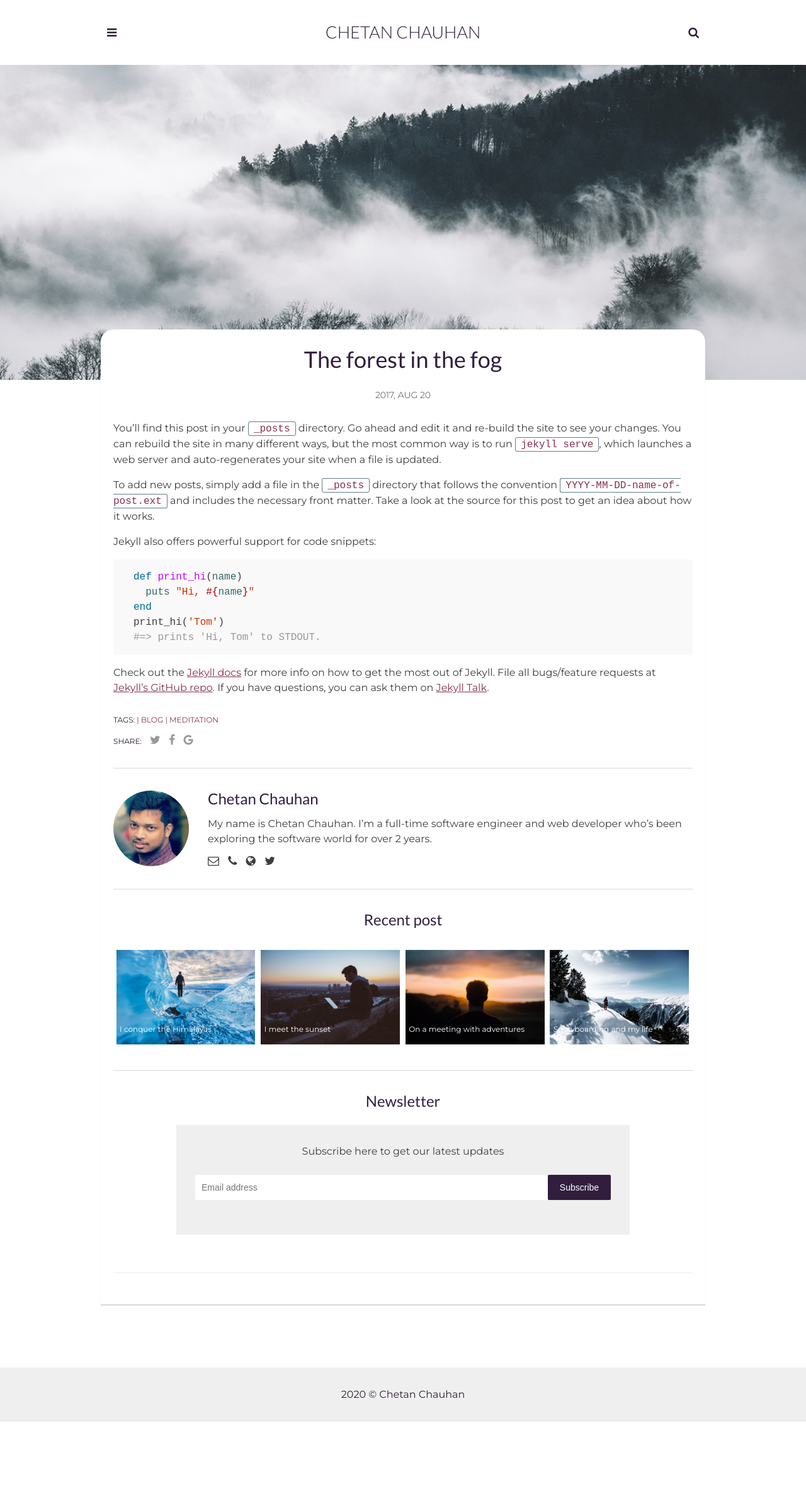
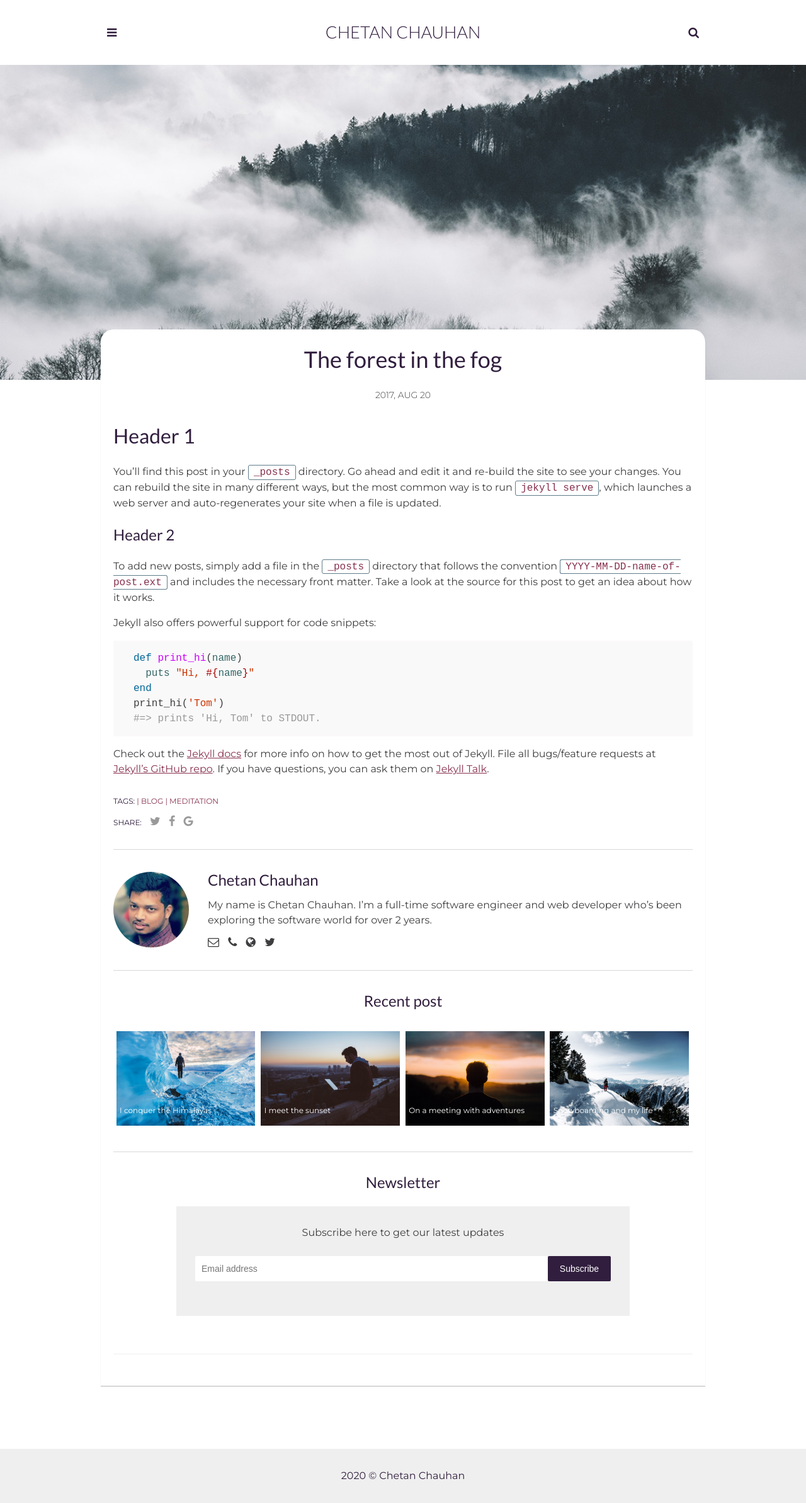
Before and after one commit to vampirevilage/Study_Journal, a Jekyll site: the page built from _posts/2017-08-20-the-forest-in-the-fog.markdown, in a window 1280 px wide. Shown: the whole page at 63% size. Built offline with Jekyll 4.4.1, drawn with Linux system fonts in a browser that asks for light colours.

```diff
--- a/_posts/2017-08-20-the-forest-in-the-fog.markdown
+++ b/_posts/2017-08-20-the-forest-in-the-fog.markdown
@@ -7,8 +7,11 @@
 tags: [Blog, Meditation]
 author: # Add name author (optional)
 ---
+# Header 1
+
 You’ll find this post in your `_posts` directory. Go ahead and edit it and re-build the site to see your changes. You can rebuild the site in many different ways, but the most common way is to run `jekyll serve`, which launches a web server and auto-regenerates your site when a file is updated.
 
+## Header 2
 To add new posts, simply add a file in the `_posts` directory that follows the convention `YYYY-MM-DD-name-of-post.ext` and includes the necessary front matter. Take a look at the source for this post to get an idea about how it works.
 
 Jekyll also offers powerful support for code snippets:
```
Also changed, not shown: 1 other file.
